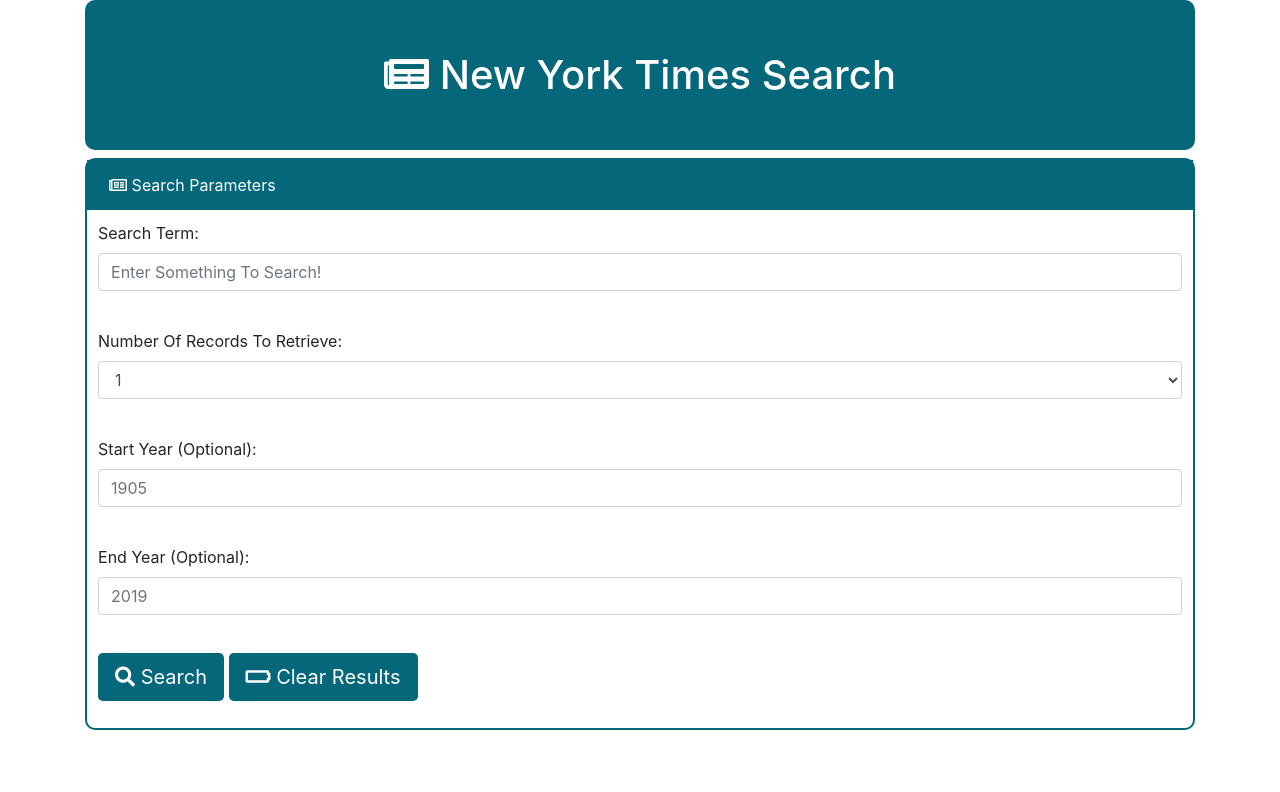
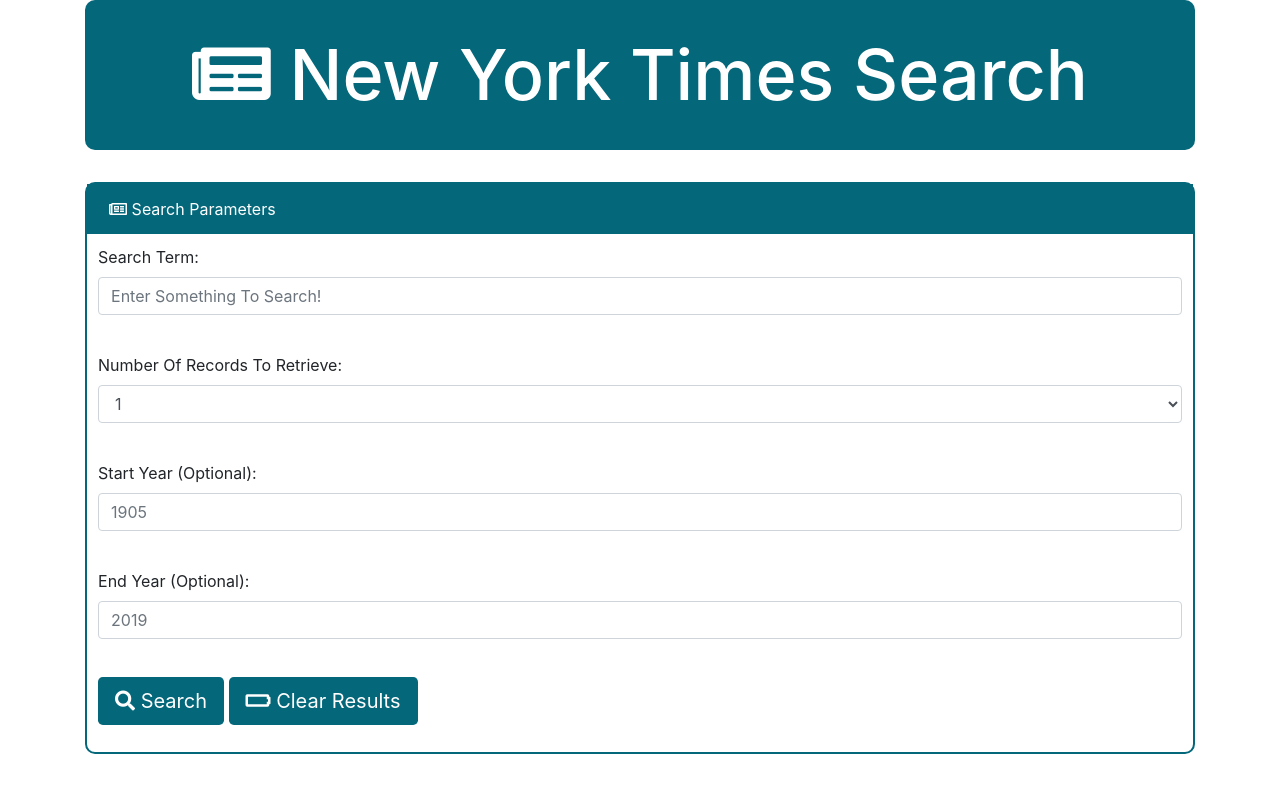
Before and after one commit to ryangrunest/New-York-Times-Search, a plain HTML site: page index.html in a window 1280 px wide. Drawn offline with nearby package versions, Linux system fonts and the light colour scheme.

```diff
--- a/Assets/CSS/style.css
+++ b/Assets/CSS/style.css
@@ -5,6 +5,7 @@
 	color: white;
 	background-color: #04677a;
 	border-radius: 10px;
+	font-size: 70px;
 }
 
 .form {
--- a/index.html
+++ b/index.html
@@ -14,7 +14,7 @@
 </head>
 <body>
 	<div class="container mt-0">
-		<div class="navbar text-center mt-0 p-0">
+		<div class="navbar text-center mt-0 p-0 mb-4">
 			<h1><i class="fas fa-newspaper text-center mt-0"></i> New York Times Search</h1>
 		</div>
 		<div class="form">
```
